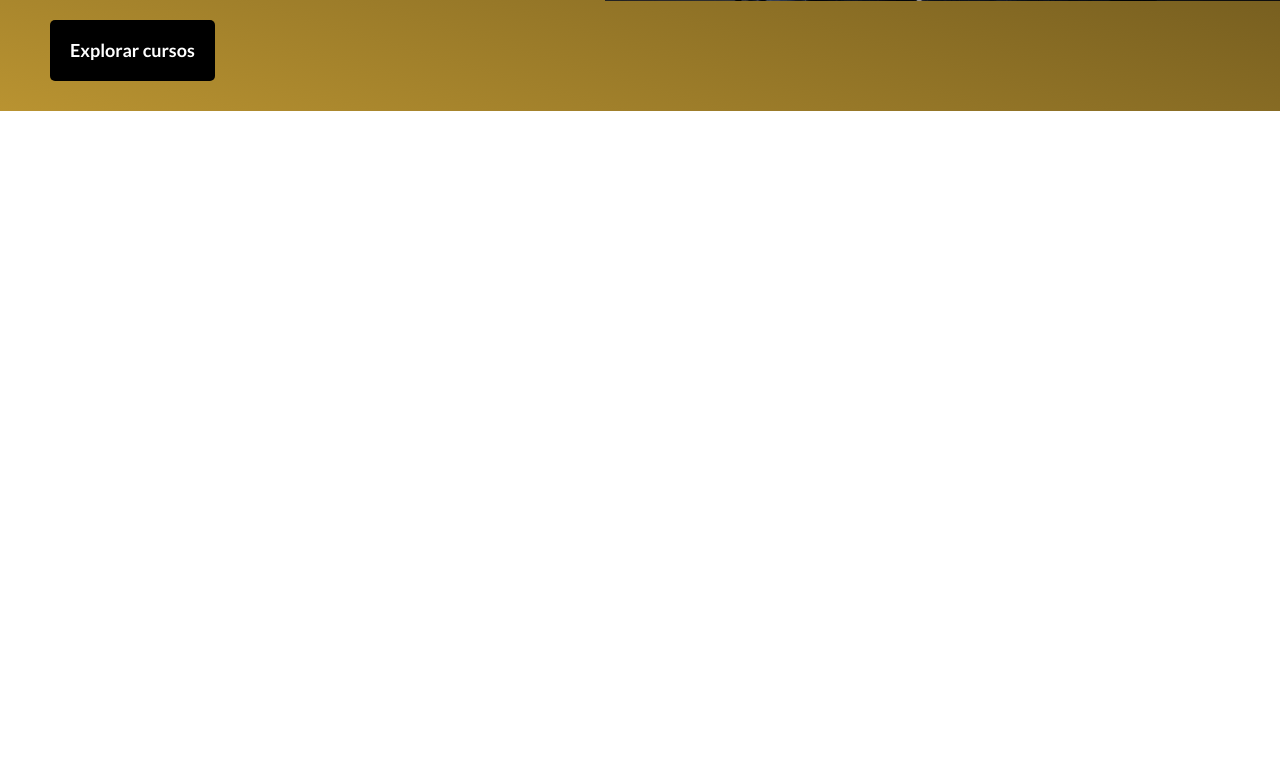
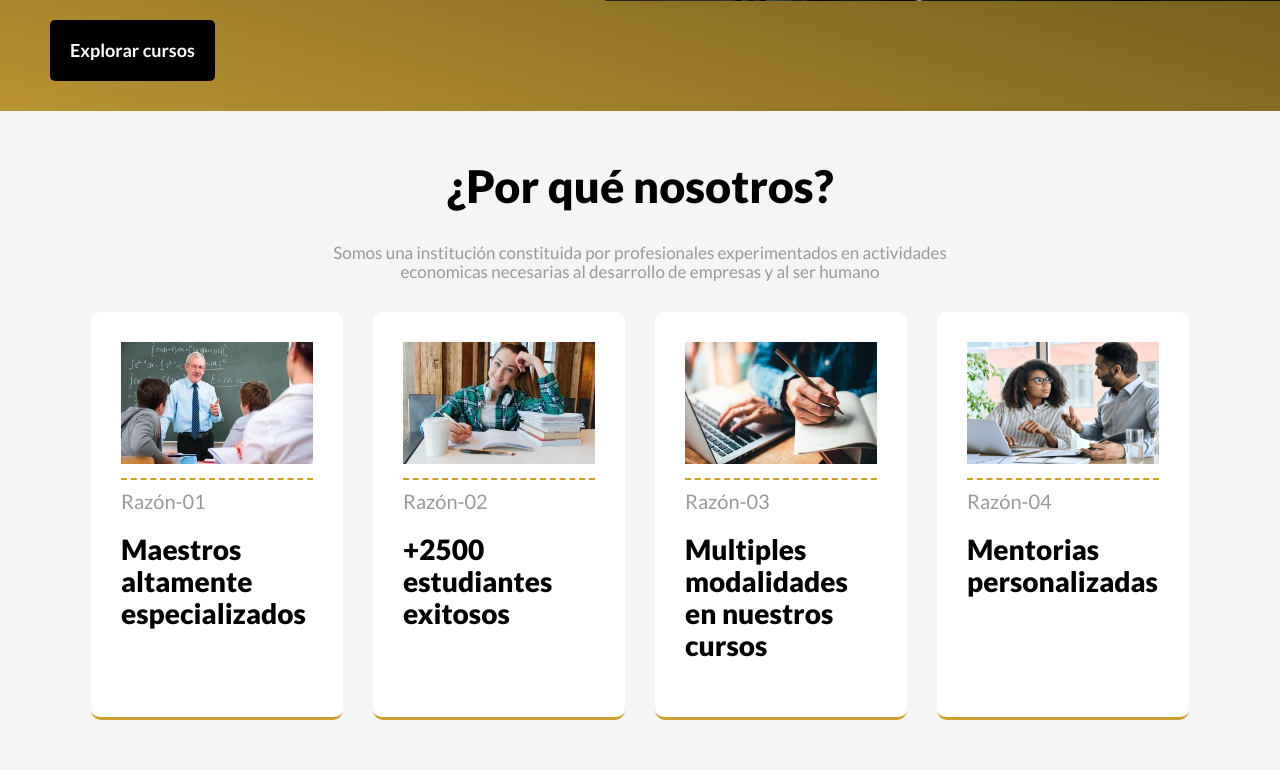
Before and after one commit to joelAIbarraDino/KTAInstitutePlatform, a PHP site: template app/Views/pages/index.php in a window 1280 px wide. Shown: the part 1149-1919 px from the top of the page. Before the commit the page ends 1260 px from the top, so only its background shows below. Run offline with PHP 8.4, Linux system fonts and the light colour scheme; the template is opened without the code that fills it, so the values that code supplies are empty.

Commit message:
se añade ¿seccion por que nosotros?

```diff
--- a/app/Views/pages/index.php
+++ b/app/Views/pages/index.php
@@ -21,6 +21,41 @@
 
 </section>
 
+<section class="why-us">
+
+    <h2 class="why-us__title">¿Por qué nosotros?</h2>
+
+    <p class="why-us__text">
+        Somos una institución constituida por profesionales experimentados
+        en actividades economicas necesarias al desarrollo de empresas y al ser humano
+    </p>
+
+    <div class="why-us__grid">
+        <div class="razon">
+            <img class="razon__img" src="/assets/images/case-img-1.jpg" alt="imagen de razon 1">
+            <p class="razon__sub" >Razón-01</p>
+            <h3 class="razon__title">Maestros altamente especializados</h3>
+        </div>
+        <div class="razon">
+            <img class="razon__img" src="/assets/images/case-img-2.jpg" alt="imagen de razon 1">
+            <p class="razon__sub" >Razón-02</p>
+            <h3 class="razon__title">+2500 estudiantes exitosos</h3>
+        </div>
+        <div class="razon">
+            <img class="razon__img" src="/assets/images/case-img-3.jpg" alt="imagen de razon 1">
+            <p class="razon__sub" >Razón-03</p>
+            <h3 class="razon__title">Multiples modalidades en nuestros cursos</h3>
+        </div>
+
+        <div class="razon">
+            <img class="razon__img" src="/assets/images/case-img-4.jpg" alt="imagen de razon 1">
+            <p class="razon__sub" >Razón-04</p>
+            <h3 class="razon__title">Mentorias personalizadas</h3>
+        </div>
+    </div>
+
+</section>
+
 <?php include_once __DIR__.'/../components/footer.php'; ?>
 
 
--- a/src/scss/pages/_main.scss
+++ b/src/scss/pages/_main.scss
@@ -8,7 +8,6 @@
     background: linear-gradient(196deg, rgba(0,0,0,1) 0%, rgba(185,147,49,1) 100%);
     filter: progid:DXImageTransform.Microsoft.gradient(startColorstr="#000000",endColorstr="#b99331",GradientType=1);
     padding: 5rem 1rem 0 1rem;
-    margin-bottom: 10rem;
     display: flex;
     justify-content: space-between;
 
@@ -78,3 +77,65 @@
         }
     }
 }
+
+.why-us{
+    text-align: center;
+    padding: 5rem 3rem;
+    background-color: v.$fondo_claro;
+
+    &__title{
+        font-size: 4.5rem;
+    }
+
+    &__text{
+        font-size: 1.7rem;
+        width: 70%;
+        max-width: 70rem;
+        margin: 3rem auto;
+        color: v.$gris;
+    }
+
+    &__grid{
+
+        display: block;
+        margin: 0 auto;
+        width: 80%;
+
+        @include m.tablet{
+            width: 90%;
+            @include m.grid(2, 3rem);
+        }
+
+        @include m.computadora{
+            width: 90%;
+            @include m.grid(4, 3rem);
+        }
+    }
+
+    .razon{
+        padding: 3rem;
+        border-radius: 1rem;
+        background-color: v.$blanco;
+        margin-bottom: 3rem;
+        border-bottom: .3rem solid v.$dorado;
+
+        @include m.computadora{
+            margin-bottom: 0;
+        }
+
+        &__sub{
+            border-top: .2rem solid v.$dorado;
+            border-style: dashed none none none;
+            text-align: left;
+            font-size: 2rem;
+            color: v.$gris;
+            margin-top: 1rem;
+            padding-top: 1rem;
+        }
+
+        &__title{
+            text-align: left;
+            font-size: 2.8rem;
+        }
+    }
+}
```
Also changed, not shown: public/assets/css/app.css, public/assets/images/case-img-1.jpg (added), public/assets/images/case-img-2.jpg (added), public/assets/images/case-img-3.jpg (added), public/assets/images/case-img-4.jpg (added), 1 other file.
